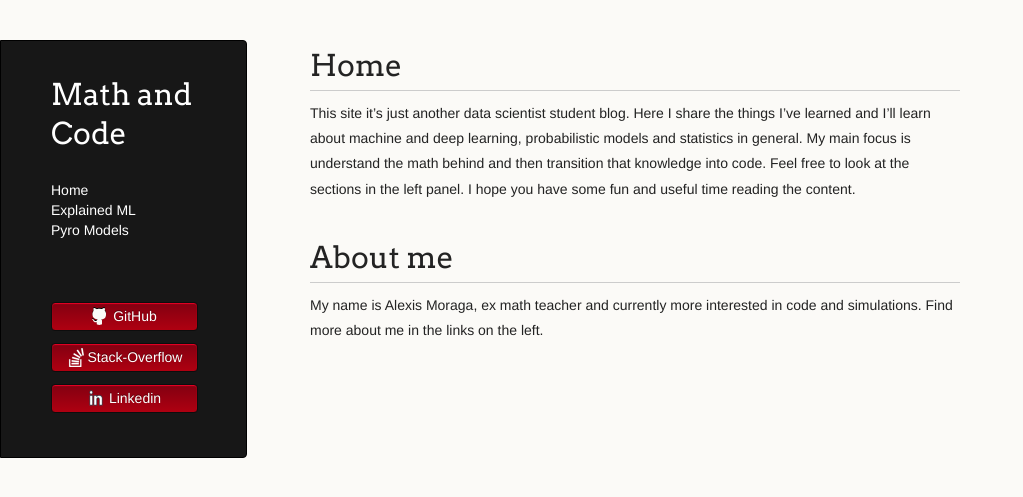
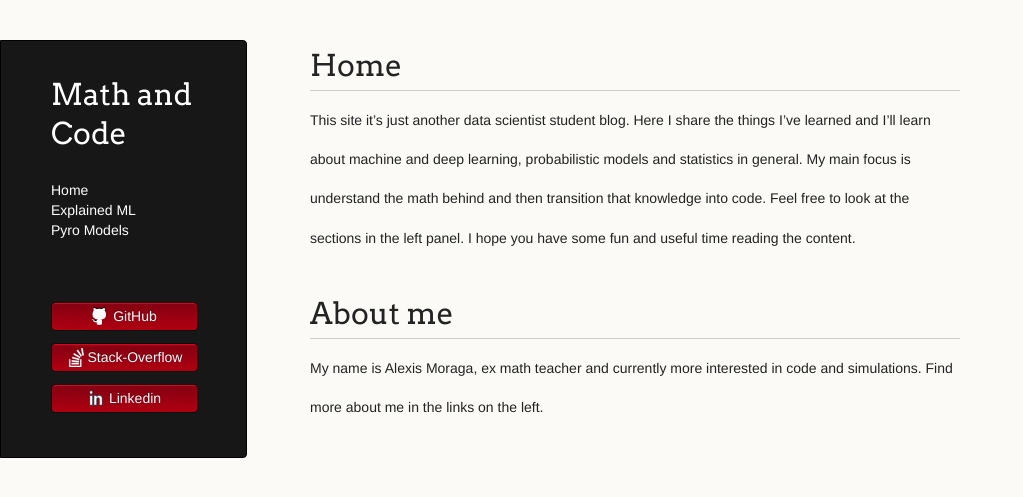
Before and after one commit to LemonPy29/LemonPy29.github.io, a Jekyll site: the page built from index.md, in a window 1280 px wide. Shown: the top 497 px of the page, without its empty margins (0-1023 px from the left). Built offline with Jekyll 4.4.1, drawn with Linux system fonts in a browser that asks for light colours; nearby versions of some CDN libraries; the repository's description, which GitHub fills in, is left out; our own code applies the rules of GitHub Pages for plain Markdown files.

Commit message:
Update jekyll-theme-dinky.scss

```diff
--- a/_sass/jekyll-theme-dinky.scss
+++ b/_sass/jekyll-theme-dinky.scss
@@ -33,7 +33,7 @@ body {
 	color: #232323;
 	background-color: #FBFAF7;
 	margin: 0;
-	line-height: 1.8em;
+	line-height: 2.8em;
 	-webkit-font-smoothing: antialiased;
 
 }
```
